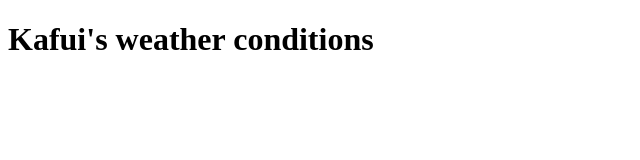
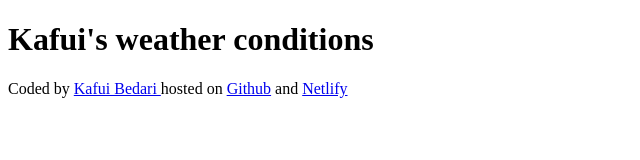
Before and after one commit to KafuiBee/Weatherapp-Kafui, a plain HTML site: page Index.html in a window 1280 px wide. Shown: the whole page, without its empty margins (0-640 px from the left). Drawn offline with Linux system fonts and the light colour scheme.

Commit message:
Added footer with link to Github and Netlify

```diff
--- a/Index.html
+++ b/Index.html
@@ -8,7 +8,14 @@
   <body>
     <h1>Kafui's weather conditions</h1>
 
+    <footer>
+      Coded by <a href="https://github.com/KafuiBee"> Kafui Bedari </a>
 
+      hosted on
+      <a href="https://github.com/KafuiBee/Weatherapp-Kafui"> Github</a>
 
+      and
+      <a href="https://ephemeral-paprenjak-30dcdb.netlify.app/">Netlify</a>
+    </footer>
   </body>
 </html>
```
